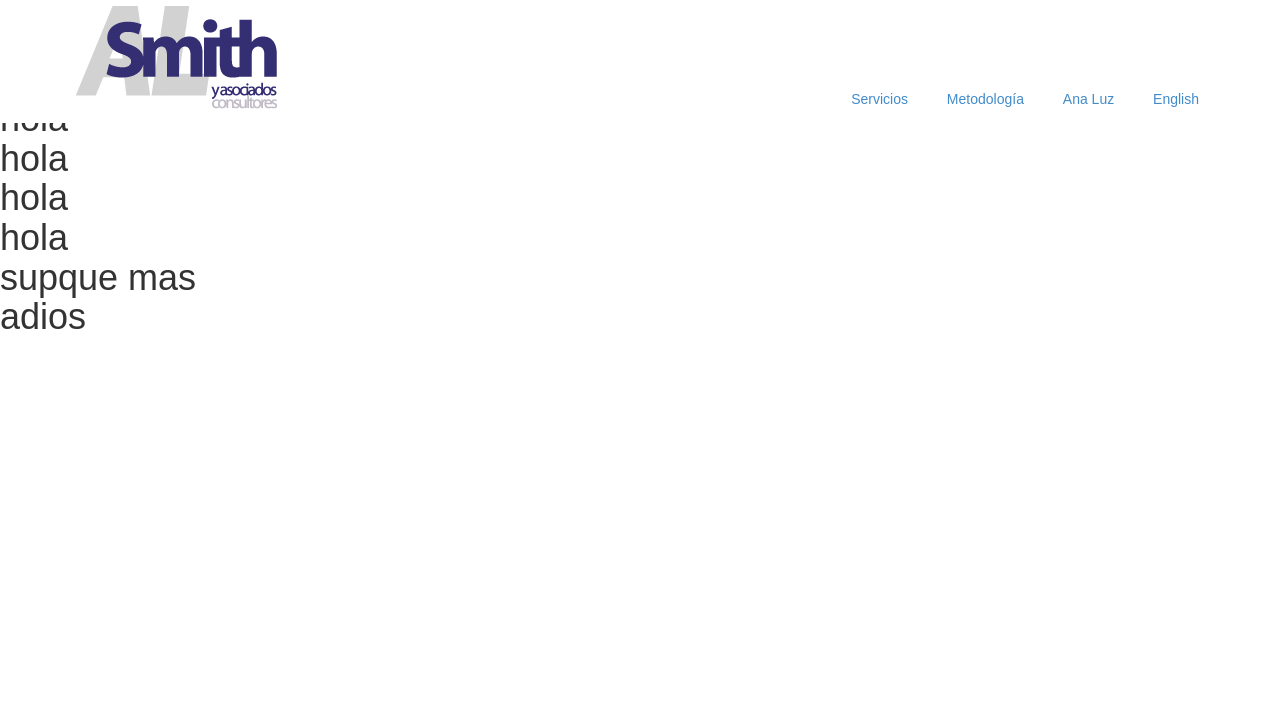
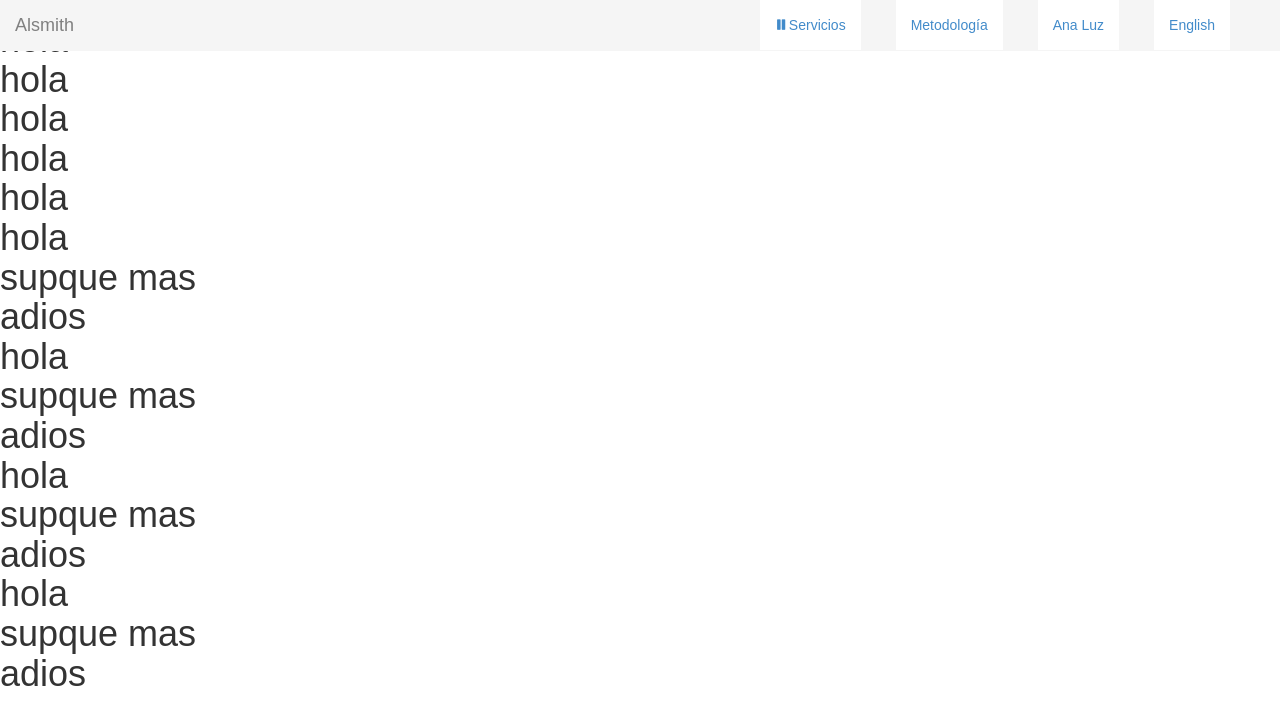
Before and after one commit to fdiazsmith/alsmith, a PHP site: page / in a window 1280 px wide. Shown: the top 725 px of the page. Run offline with PHP 8.4, Linux system fonts and the light colour scheme.

Commit message:
implements boostrap header

```diff
--- a/_/css/main.css
+++ b/_/css/main.css
@@ -66,35 +66,42 @@ a:hover{
 
 */
 header{
-    position: fixed;
 
     top: 0;
     left: 0;
     width: 100%;
-    height: 123px;
-    z-index: 900;
-    background-color: white;
+color: black;
+    background-color:rgb(250, 209, 209);
+}
+@media (max-width: 768px){
+  header{
+
+    background-color:whitesmoke;
+
+}
+  background-color:whitesmoke;
+}
+@media (min-width: 768px){
+  header{
+
+    background-color:whitesmoke;
+
+}
+display;
 }
 
+
 header img{
-    margin-left: 2%;
+    margin-left: 1%;
 
     display: inline;
 }
 header ul{
-    position: relative;
-    /* font-family: 'Source Sans Pro', sans-serif; */
 
-
-    display: inline-block;
-    margin: 89px 46px 0px 0px;
-    /* color: gray; */
-    float: right;
 }
 	/*controla la casilla del texto*/
 .nav-button{
     display: inline-block;
-
     margin: 0px 35px 0px 0px;
     color: orange;
     background-color: white;
--- a/_/php/header.php
+++ b/_/php/header.php
@@ -1,9 +1,23 @@
-<header class="nav-bar">
-      <img class="" src="imgs/logo.jpg">
-      <ul>
-        <li class="nav-button"><a href="servicios.html">Servicios</a></li>
-        <li class="nav-button"><a href="metodologia.html">Metodología</a></li>
-        <li class="nav-button"><a href="ana-luz.html">Ana Luz</a></li>
-        <li class="nav-button"><a href="english.html">English</a></li>
+<header class="navbar nav-bar navbar-fixed-top" role="navigation">
+  <div class="container-fluid">
+    <div class="navbar-header ">
+      <button type="button" class="navbar-toggle " data-toggle="collapse" data-target="#bs-example-navbar-collapse-1">
+        <span class="sr-only">Toggle navigation</span>
+        <span class="glyphicon glyphicon-list" style="font-size:20px;"></span>
+      </button>
+      <!-- <img class="inavbar-brand mg-responsive" src="imgs/logo.jpg"> -->
+       <a class="navbar-brand" href="#">Alsmith</a>
+    </div>
+
+    <!-- Collect the nav links, forms, and other content for toggling -->
+    <div class="collapse navbar-collapse navbar-right" id="bs-example-navbar-collapse-1">
+      <ul class="nav navbar-nav navbar-left ">
+        <li class="nav-button "><a href="#"> <span class="glyphicon glyphicon-pause"></span>Servicios</a></li>
+        <li class="nav-button"><a href="#">Metodología</a></li>
+        <li class="nav-button"><a href="#">Ana Luz</a></li>
+        <li class="nav-button"><a href="#">English</a></li>
+
       </ul>
+    </div> <!-- /.navbar-collapse -->
+  </div> <!-- /.container fluid -->
 </header>
--- a/index.php
+++ b/index.php
@@ -13,7 +13,7 @@
         <!-- Place favicon.ico and apple-touch-icon.png in the root directory -->
 
         <link rel="stylesheet" href="bower_components/normalize-css/normalize.css">
-        <link rel="stylesheet" href="_/css/bootstrap.css">
+        <link rel="stylesheet" href="bower_components/bootstrap/dist/css/bootstrap.css">
         <link rel="stylesheet" href="_/css/main.css">
          <!-- <script src="js/vendor/modernizr-2.6.2.min.js"></script> -->
 
@@ -35,9 +35,15 @@
          <p>Hello world! This is HTML5 Boilerplate.</p>
         <h1>hola</h1>
         <h1>hola</h1><h1>hola</h1><h1>hola</h1><h1>hola</h1><h1>hola</h1><h1>supque mas</h1><h1>adios</h1>
+        <h1>hola</h1><h1>supque mas</h1><h1>adios</h1>
+        <h1>hola</h1><h1>supque mas</h1><h1>adios</h1>
+        <h1>hola</h1><h1>supque mas</h1><h1>adios</h1>
 
+
+
+        <!-- <script src="bower_components/jquery/dist/jquery.min.js"></script>
+         <script src="bower_components/bootstrap/dist/js/bootstrap.min.js"></script> -->
         <script src="_/js/allScripts-ck.js"></script>
-
         <!-- Google Analytics: change UA-XXXXX-X to be your site's ID.
         <script>
             (function(b,o,i,l,e,r){b.GoogleAnalyticsObject=l;b[l]||(b[l]=
```
Also changed, not shown: _/fonts/glyphicons-halflings-regular.ttf (added), _/fonts/glyphicons-halflings-regular.woff (added), _/js/allScripts-ck.js, 4 other files.
